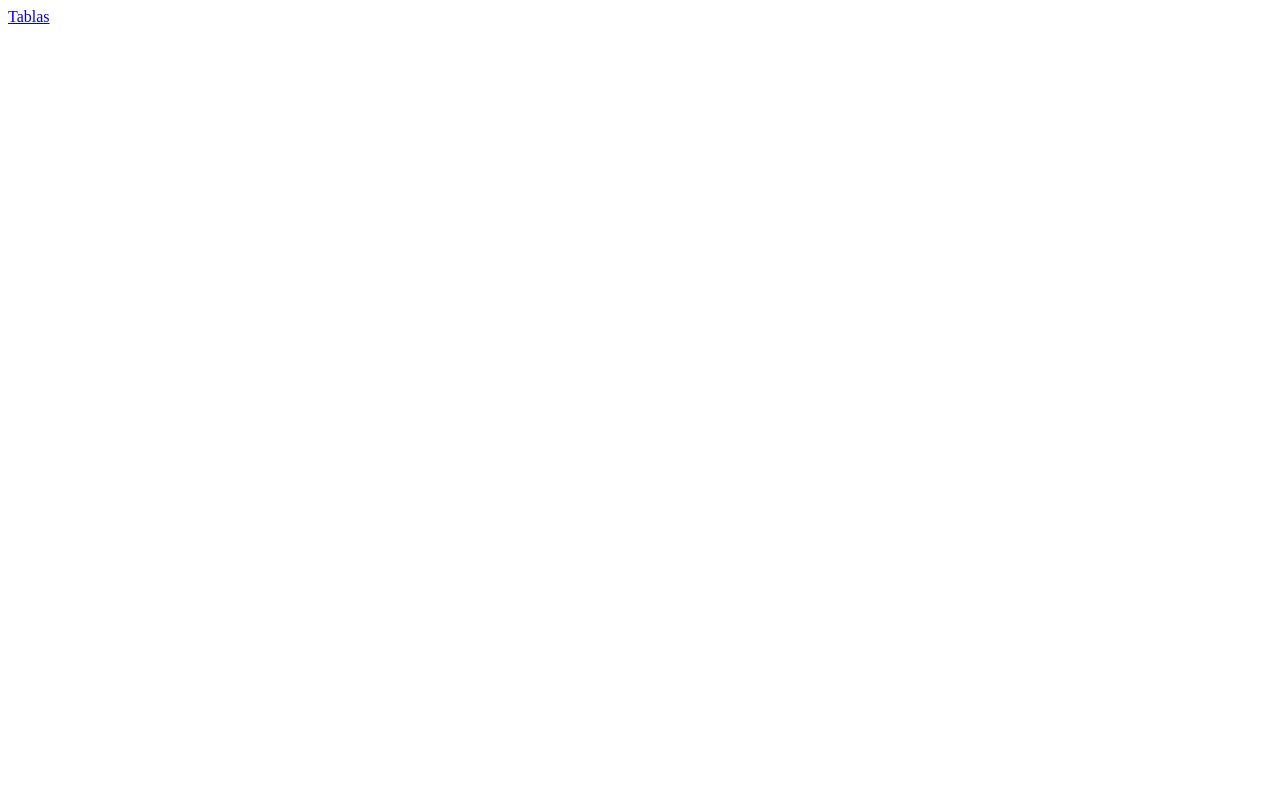
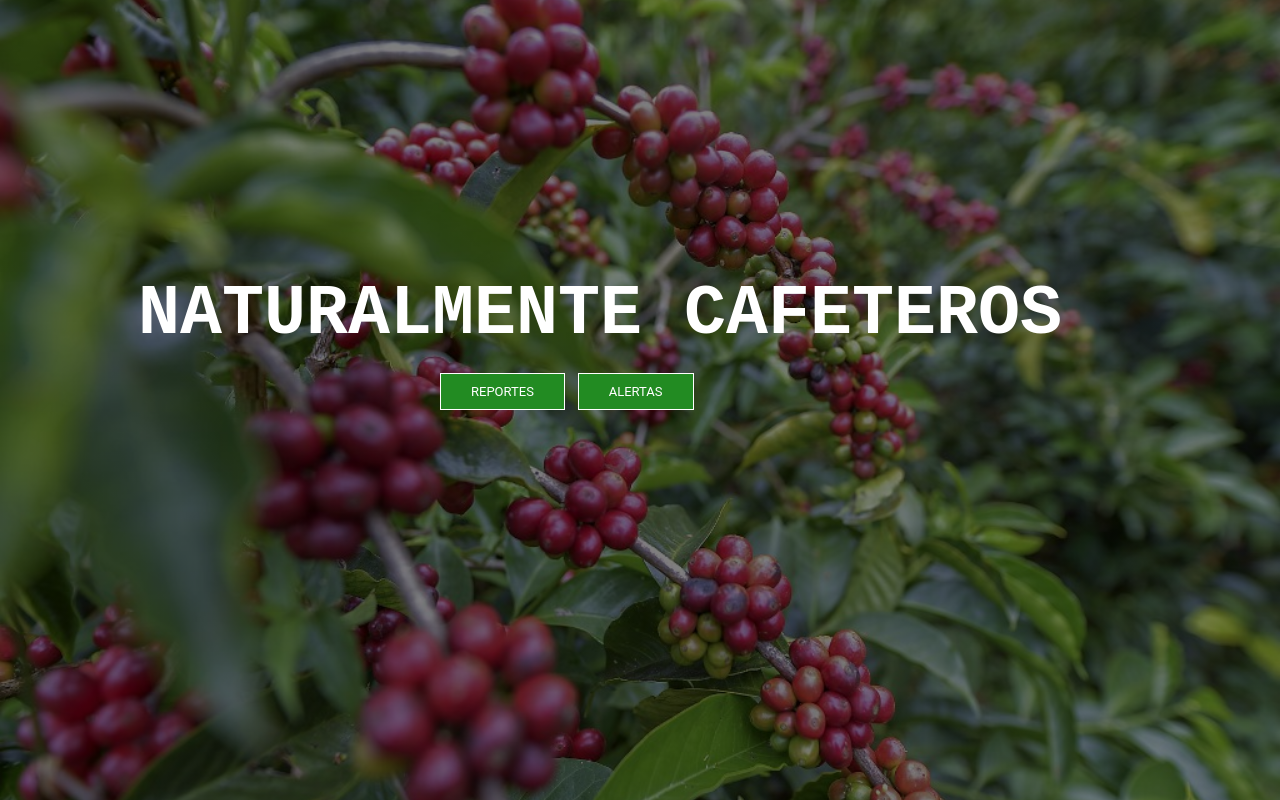
Before and after one commit to mahc30/naturalmenteCafeteros, a website: page index.html in a window 1280 px wide. Drawn offline with Linux system fonts and the light colour scheme.

Commit message:
pagina de inicio creada

```diff
--- a/index.html
+++ b/index.html
@@ -4,11 +4,26 @@
 <head>
     <meta charset="UTF-8">
     <meta name="viewport" content="width=device-width, initial-scale=1.0">
-    <title>Document</title>
+    <title>Naturalmente Cafeteros</title>
+    <link href="style.css" rel="stylesheet" type="text/css">
 </head>
 
 <body>
-    <a href="http://localhost:3000/tablas">Tablas</a>
+
+    <header>
+        <div class="title">
+            <h1>Naturalmente Cafeteros</h1>
+
+            <div class="button">
+                <a href="http://localhost:3000/tablas" class="btn">Reportes</a>
+                <a href="#" class="btn">Alertas</a>
+            </div>
+
+        </div>
+
+    </header>
+
+
 </body>
 
 </html>
--- /dev/null
+++ b/style.css
@@ -0,0 +1,64 @@
+*
+{
+    margin: 0;
+    padding: 0;
+}
+
+header
+{
+    background-image: linear-gradient(rgba(0,0,0,0.5),rgba(0,0,0,0.5)),url(img/background.jpg);
+    height: 100vh;
+    background-size: cover;
+    background-position: center;
+}
+
+body
+{
+    font-family: monospace;
+
+}
+
+.title
+{
+    position: absolute;
+    width: 1200px;
+    margin-left: 0px;
+    margin-top: 0px;
+}
+
+h1
+{
+    color:white;
+    text-transform: uppercase;
+    font-size: 70px;
+    text-align: center;
+    margin-top: 275px;
+}
+
+.button
+{
+    margin-top: 30px;
+    margin-left: 440px;
+
+}
+
+.btn
+{
+    border: 1px solid white;
+    padding: 10px 30px;
+    color: white;
+    text-decoration: none;
+    margin-right: 5px;
+    font-size: 13px;
+    text-transform: uppercase;
+    background-color: forestgreen;
+    font-family: "Roboto", sans-serif;
+
+
+}
+
+.btn:hover
+{
+    background-color: darkorange;
+    transition: all 0.5s ease-in;
+}
```
Also changed, not shown: img/background.jpg (added).
